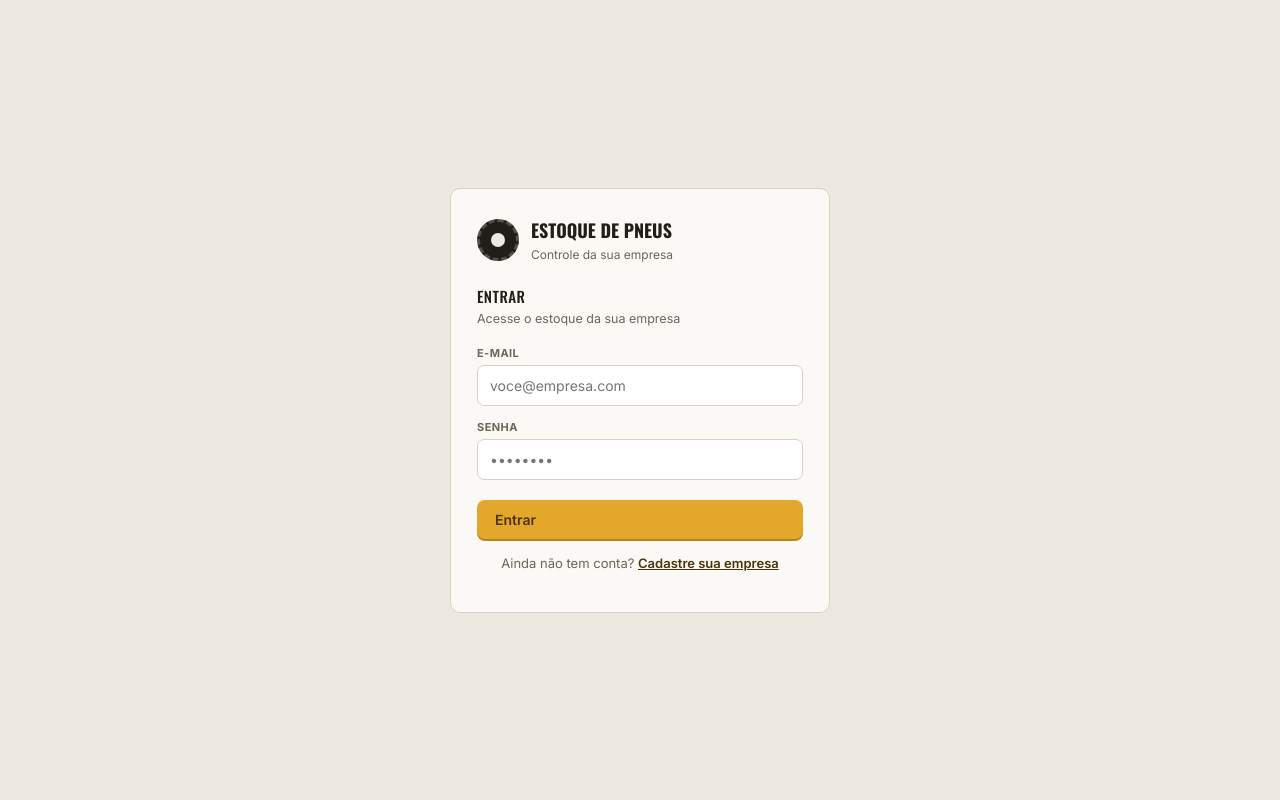
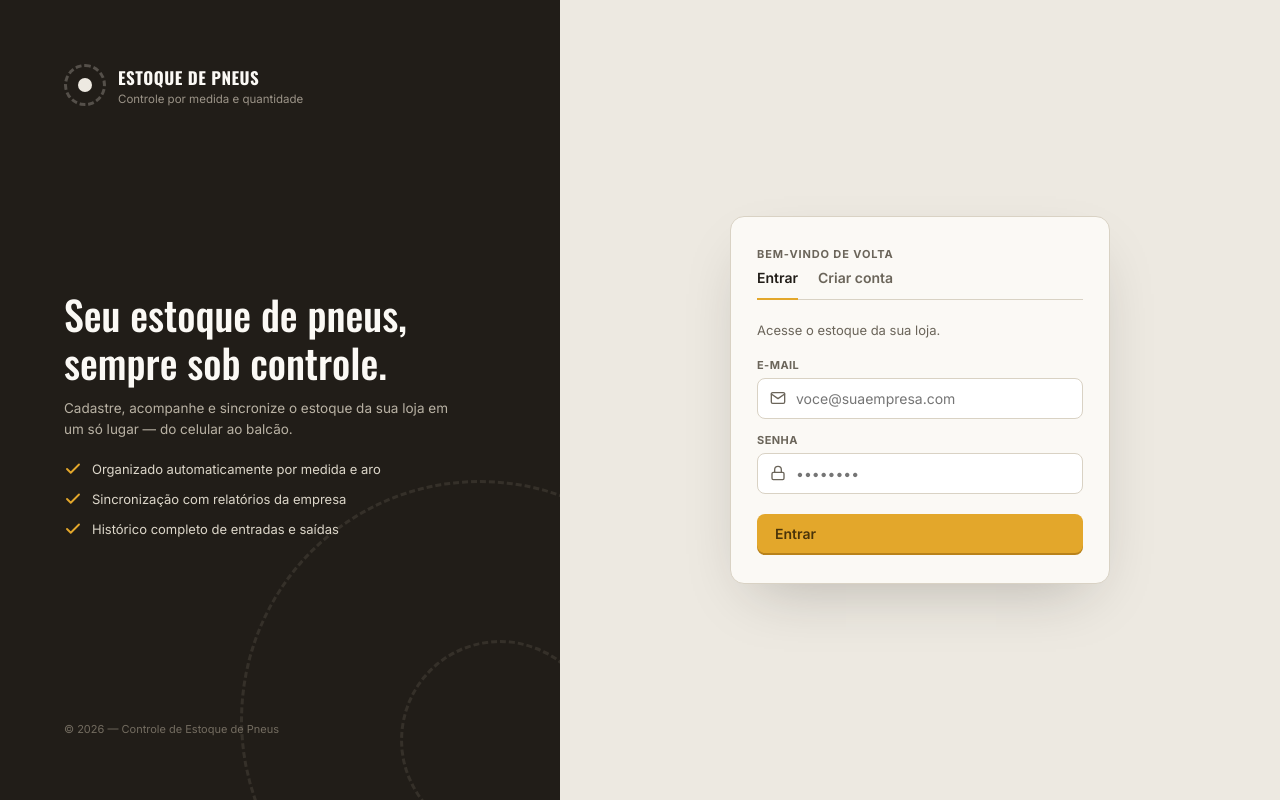
Before and after one commit to ArthurSSantin/controle-de-estoque, a plain HTML site: page frontend/index.html in a window 1280 px wide. Drawn offline with nearby package versions, Linux system fonts and the light colour scheme.

Commit message:
Redesenha o login e o formulário de pneu pra bater com o mockup
Segue os boards Login.dc.html e Formulario-Pneu.dc.html, os dois
únicos ainda não revisados nesta rodada:

- Login/cadastro viram uma tela dividida: painel de marca escuro à
  esquerda (título, headline, 3 bullets de recursos, círculos
  tracejados decorativos, rodapé) + card de formulário centrado à
  direita, com abas Entrar/Criar conta substituindo o link de troca
  no rodapé do card. No mobile o painel de marca vira só uma barra
  compacta no topo (headline/bullets ficam só no desktop, ≥901px) —
  sem mockup mobile de referência, decisão consistente com o resto
  do app. Ícones de envelope/cadeado nos campos de e-mail/senha.
- Formulário de "novo/editar pneu": grid de 5 colunas desiguais vira
  um grid 2x2 limpo (marca/medida, quantidade/preço,
  condição/fornecedor), com código de barras ocupando a linha
  inteira — igual ao board.

Nenhuma lógica de autenticação mudou (mesmos ids/handlers em
auth.js, só ganhou toggle de classe `.active` nas abas).

```diff
--- a/frontend/auth.css
+++ b/frontend/auth.css
@@ -1,33 +1,112 @@
 .auth-wrap{
   min-height:100vh;
   display:flex;
+  flex-direction:column;
+  background:var(--bg);
+}
+.auth-brand-panel{
+  position:relative;
+  overflow:hidden;
+  background:var(--rubber);
+  padding:36px 28px;
+  display:flex;
+  flex-direction:column;
+  gap:28px;
+}
+.auth-brand-circle-lg,.auth-brand-circle-sm{
+  position:absolute;
+  border-radius:50%;
+  border:3px dashed #4A443B;
+  opacity:.5;
+  pointer-events:none;
+}
+.auth-brand-circle-lg{right:-160px;bottom:-160px;width:340px;height:340px;}
+.auth-brand-circle-sm{right:-40px;bottom:-40px;width:150px;height:150px;}
+.auth-brand-header{
+  display:flex;
+  align-items:center;
+  gap:12px;
+  position:relative;
+}
+.auth-brand-header h1{
+  font-family:'Oswald',sans-serif;
+  font-size:15px;
+  color:var(--surface);
+  letter-spacing:.03em;
+  text-transform:uppercase;
+  margin:0;
+}
+.auth-brand-header span{
+  display:block;
+  font-size:11.5px;
+  color:#9C9488;
+  margin-top:2px;
+}
+.auth-brand-body{position:relative;display:none;}
+.auth-headline{
+  font-family:'Oswald',sans-serif;
+  font-size:22px;
+  line-height:1.2;
+  color:var(--surface);
+  margin-bottom:12px;
+}
+.auth-tagline{
+  font-size:13.5px;
+  line-height:1.55;
+  color:#B9B2A4;
+  margin:0 0 20px;
+}
+.auth-features{list-style:none;margin:0;padding:0;display:flex;flex-direction:column;gap:12px;}
+.auth-features li{display:flex;align-items:center;gap:10px;font-size:13px;color:#DCD6C9;}
+.auth-features .icon{color:var(--amber);flex-shrink:0;width:18px;height:18px;}
+.auth-brand-footer{font-size:11px;color:#736C60;position:relative;display:none;}
+
+.auth-form-panel{
+  flex:1;
+  display:flex;
   align-items:center;
   justify-content:center;
-  padding:20px;
+  padding:32px 20px;
 }
 .auth-card{
   width:100%;
   max-width:380px;
   background:var(--surface);
   border:1px solid var(--line);
-  border-radius:var(--radius);
-  padding:28px 26px;
+  border-radius:14px;
+  padding:30px 26px;
+  box-shadow:0 24px 60px -24px rgba(33,29,24,.28);
 }
-.auth-brand{
+.auth-eyebrow{
+  display:block;
+  font-size:11px;
+  font-weight:700;
+  letter-spacing:.08em;
+  color:var(--ink-soft);
+  text-transform:uppercase;
+  margin-bottom:8px;
+}
+.auth-tabs{
   display:flex;
-  align-items:center;
-  gap:12px;
+  gap:20px;
+  border-bottom:1.5px solid var(--line);
   margin-bottom:22px;
 }
-.auth-title{
-  font-family:'Oswald',sans-serif;
-  font-size:15px;
-  text-transform:uppercase;
-  letter-spacing:.03em;
-  margin:0 0 4px;
+.auth-tab{
+  background:none;
+  border:none;
+  font-family:'Inter',sans-serif;
+  font-weight:600;
+  font-size:14px;
+  color:var(--ink-soft);
+  padding:0 0 12px;
+  margin-bottom:-1.5px;
+  border-bottom:2px solid transparent;
+  cursor:pointer;
 }
+.auth-tab.active{color:var(--ink);border-bottom-color:var(--amber);}
 .auth-sub{
-  font-size:12.5px;
+  font-size:13px;
   color:var(--ink-soft);
   margin:0 0 20px;
 }
@@ -39,34 +118,25 @@
   text-transform:uppercase;
   letter-spacing:.04em;
   color:var(--ink-soft);
-  margin-bottom:5px;
+  margin-bottom:6px;
 }
-.auth-field input{
+.auth-field-icon{position:relative;display:flex;align-items:center;}
+.auth-field-icon .icon{position:absolute;left:13px;top:50%;transform:translateY(-50%);color:var(--ink-soft);pointer-events:none;}
+.auth-field-icon input{
   width:100%;
-  padding:11px 12px;
-  border-radius:7px;
+  box-sizing:border-box;
+  padding:11px 12px 11px 38px;
+  border-radius:8px;
   border:1.5px solid var(--line);
   font-family:'Inter',sans-serif;
   font-size:14px;
   background:#fff;
   color:var(--ink);
 }
-.auth-field input:focus{outline:2px solid var(--amber);outline-offset:1px;border-color:var(--amber);}
+.auth-field-icon input:focus{outline:2px solid var(--amber);outline-offset:1px;border-color:var(--amber);}
 .auth-btn{
   width:100%;
   margin-top:6px;
-}
-.auth-switch{
-  text-align:center;
-  margin-top:16px;
-  font-size:13px;
-  color:var(--ink-soft);
-}
-.auth-switch a{
-  color:var(--amber-ink);
-  font-weight:600;
-  cursor:pointer;
-  text-decoration:underline;
 }
 .auth-err{
   color:var(--rust);
@@ -92,3 +162,21 @@
   color:var(--ink-soft);
 }
 .user-bar b{color:var(--ink);}
+
+@media(min-width:901px){
+  .auth-wrap{flex-direction:row;}
+  .auth-brand-panel{
+    width:560px;
+    flex-shrink:0;
+    padding:64px;
+    justify-content:space-between;
+  }
+  .auth-brand-circle-lg{width:480px;height:480px;}
+  .auth-brand-circle-sm{width:200px;height:200px;}
+  .auth-brand-header h1{font-size:17px;}
+  .auth-brand-body{display:block;}
+  .auth-headline{font-size:40px;max-width:420px;}
+  .auth-tagline{max-width:400px;}
+  .auth-brand-footer{display:block;}
+  .auth-form-panel{padding:40px;}
+}
--- a/frontend/auth.js
+++ b/frontend/auth.js
@@ -38,15 +38,25 @@
     }
   }
 
-  document.getElementById('showSignup').onclick = (e)=>{
+  const authEyebrow = document.getElementById('authEyebrow');
+  const showSignupBtn = document.getElementById('showSignup');
+  const showLoginBtn = document.getElementById('showLogin');
+
+  showSignupBtn.onclick = (e)=>{
     e.preventDefault();
     loginForm.style.display = 'none';
     signupForm.style.display = 'block';
+    showSignupBtn.classList.add('active');
+    showLoginBtn.classList.remove('active');
+    if (authEyebrow) authEyebrow.textContent = 'Comece agora';
   };
-  document.getElementById('showLogin').onclick = (e)=>{
+  showLoginBtn.onclick = (e)=>{
     e.preventDefault();
     signupForm.style.display = 'none';
     loginForm.style.display = 'block';
+    showLoginBtn.classList.add('active');
+    showSignupBtn.classList.remove('active');
+    if (authEyebrow) authEyebrow.textContent = 'Bem-vindo de volta';
   };
 
   loginForm.addEventListener('submit', async (e)=>{
--- a/frontend/index.html
+++ b/frontend/index.html
@@ -26,46 +26,80 @@
 
 <!-- TELA DE LOGIN / CADASTRO -->
 <div class="auth-wrap" id="authScreen" style="display:none;">
-  <div class="auth-card">
-    <div class="auth-brand">
+
+  <div class="auth-brand-panel">
+    <div class="auth-brand-circle-lg"></div>
+    <div class="auth-brand-circle-sm"></div>
+
+    <div class="auth-brand-header">
       <div class="brand-mark"></div>
       <div>
-        <h1 style="font-family:'Oswald',sans-serif;font-size:18px;margin:0;text-transform:uppercase;">Estoque de Pneus</h1>
-        <span style="font-size:12px;color:var(--ink-soft);">Controle da sua empresa</span>
+        <h1>Estoque de Pneus</h1>
+        <span>Controle por medida e quantidade</span>
       </div>
     </div>
 
+    <div class="auth-brand-body">
+      <div class="auth-headline">Seu estoque de pneus, sempre sob controle.</div>
+      <p class="auth-tagline">Cadastre, acompanhe e sincronize o estoque da sua loja em um só lugar — do celular ao balcão.</p>
+      <ul class="auth-features">
+        <li><svg class="icon" viewBox="0 0 24 24" fill="none" stroke="currentColor" stroke-width="2.5" stroke-linecap="round" stroke-linejoin="round"><polyline points="20 6 9 17 4 12"/></svg>Organizado automaticamente por medida e aro</li>
+        <li><svg class="icon" viewBox="0 0 24 24" fill="none" stroke="currentColor" stroke-width="2.5" stroke-linecap="round" stroke-linejoin="round"><polyline points="20 6 9 17 4 12"/></svg>Sincronização com relatórios da empresa</li>
+        <li><svg class="icon" viewBox="0 0 24 24" fill="none" stroke="currentColor" stroke-width="2.5" stroke-linecap="round" stroke-linejoin="round"><polyline points="20 6 9 17 4 12"/></svg>Histórico completo de entradas e saídas</li>
+      </ul>
+    </div>
+
+    <div class="auth-brand-footer">© 2026 — Controle de Estoque de Pneus</div>
+  </div>
+
+  <div class="auth-form-panel">
+    <div class="auth-card">
+      <span class="auth-eyebrow" id="authEyebrow">Bem-vindo de volta</span>
+      <div class="auth-tabs">
+        <button type="button" class="auth-tab active" id="showLogin">Entrar</button>
+        <button type="button" class="auth-tab" id="showSignup">Criar conta</button>
+      </div>
+
       <form id="loginForm">
-      <p class="auth-title">Entrar</p>
-      <p class="auth-sub">Acesse o estoque da sua empresa</p>
+        <p class="auth-sub">Acesse o estoque da sua loja.</p>
         <div class="auth-err" id="loginErr"></div>
         <div class="auth-field">
           <label for="loginEmail">E-mail</label>
-        <input type="email" id="loginEmail" required placeholder="voce@empresa.com">
+          <div class="auth-field-icon">
+            <svg class="icon" viewBox="0 0 24 24" fill="none" stroke="currentColor" stroke-width="2" stroke-linecap="round" stroke-linejoin="round"><path d="M4 4h16c1.1 0 2 .9 2 2v12c0 1.1-.9 2-2 2H4c-1.1 0-2-.9-2-2V6c0-1.1.9-2 2-2z"/><polyline points="22,6 12,13 2,6"/></svg>
+            <input type="email" id="loginEmail" required placeholder="voce@suaempresa.com">
+          </div>
         </div>
         <div class="auth-field">
           <label for="loginPassword">Senha</label>
+          <div class="auth-field-icon">
+            <svg class="icon" viewBox="0 0 24 24" fill="none" stroke="currentColor" stroke-width="2" stroke-linecap="round" stroke-linejoin="round"><rect x="3" y="11" width="18" height="11" rx="2" ry="2"/><path d="M7 11V7a5 5 0 0 1 10 0v4"/></svg>
             <input type="password" id="loginPassword" required placeholder="••••••••">
           </div>
+        </div>
         <button type="submit" class="btn btn-primary auth-btn">Entrar</button>
-      <p class="auth-switch">Ainda não tem conta? <a id="showSignup">Cadastre sua empresa</a></p>
       </form>
 
       <form id="signupForm" style="display:none;">
-      <p class="auth-title">Criar conta</p>
-      <p class="auth-sub">Cada conta tem seu próprio estoque, isolado dos demais</p>
+        <p class="auth-sub">Cada conta tem seu próprio estoque, isolado dos demais.</p>
         <div class="auth-err" id="signupErr"></div>
         <div class="auth-field">
           <label for="signupEmail">E-mail</label>
-        <input type="email" id="signupEmail" required placeholder="voce@empresa.com">
+          <div class="auth-field-icon">
+            <svg class="icon" viewBox="0 0 24 24" fill="none" stroke="currentColor" stroke-width="2" stroke-linecap="round" stroke-linejoin="round"><path d="M4 4h16c1.1 0 2 .9 2 2v12c0 1.1-.9 2-2 2H4c-1.1 0-2-.9-2-2V6c0-1.1.9-2 2-2z"/><polyline points="22,6 12,13 2,6"/></svg>
+            <input type="email" id="signupEmail" required placeholder="voce@suaempresa.com">
+          </div>
         </div>
         <div class="auth-field">
           <label for="signupPassword">Senha</label>
+          <div class="auth-field-icon">
+            <svg class="icon" viewBox="0 0 24 24" fill="none" stroke="currentColor" stroke-width="2" stroke-linecap="round" stroke-linejoin="round"><rect x="3" y="11" width="18" height="11" rx="2" ry="2"/><path d="M7 11V7a5 5 0 0 1 10 0v4"/></svg>
             <input type="password" id="signupPassword" required placeholder="Mínimo 6 caracteres">
           </div>
+        </div>
         <button type="submit" class="btn btn-primary auth-btn">Criar conta</button>
-      <p class="auth-switch">Já tem conta? <a id="showLogin">Entrar</a></p>
       </form>
+    </div>
   </div>
 </div>
 
@@ -216,7 +250,7 @@
         <label for="fFornecedor">Fornecedor</label>
         <input type="text" id="fFornecedor" placeholder="Opcional">
       </div>
-      <div class="field">
+      <div class="field field-full">
         <label for="fCodigoBarras">Código de barras (etiqueta física)</label>
         <div class="field-with-btn">
           <input type="text" id="fCodigoBarras" placeholder="Opcional">
--- a/frontend/style.css
+++ b/frontend/style.css
@@ -531,11 +531,11 @@
   .panel .sub{font-size:12.5px;color:var(--ink-soft);margin:0 0 16px;}
   .form-grid{
     display:grid;
-    grid-template-columns:1.2fr 1fr .7fr .8fr .8fr;
-    gap:12px;
+    grid-template-columns:1fr 1fr;
+    gap:16px;
     margin-bottom:14px;
   }
-  @media(max-width:900px){ .form-grid{grid-template-columns:1fr 1fr;} }
+  .field.field-full{grid-column:1/-1;}
   .field label{
     display:block;
     font-size:11px;
```
Lines whose indentation alone changed are shown as unchanged.
